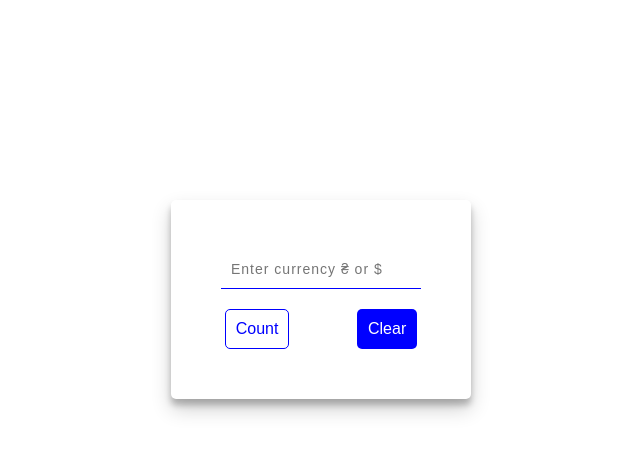
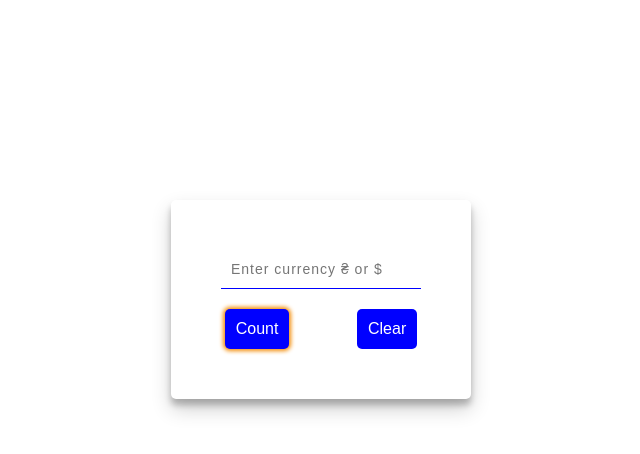
Before and after one commit to biriukov10/vue-api-privat, a Vue app: page / in a window 1280 px wide. In both pictures the pointer is over the button "Count". Shown: the top 454 px of the page, without its empty margins (319-959 px from the left). Built offline with nearby package versions, Linux system fonts and the light colour scheme; the HTML template or start-up script is replaced by a standard one.

Commit message:
refactoring project and add hover effect

```diff
--- a/src/components/Convert.vue
+++ b/src/components/Convert.vue
@@ -90,9 +90,7 @@ export default {
     }
 
     &:hover {
-      background-color: #c1c1c1;
-      color: blue;
-      border-color: blue;
+      box-shadow: 0px 0px 4px 2px rgb(40, 102, 138);
     }
   }
 }
--- a/src/components/Home.vue
+++ b/src/components/Home.vue
@@ -86,9 +86,7 @@ export default {
       }
 
       &:hover {
-        background-color: transparent;
-        color: blue;
-        border-color: blue;
+        box-shadow: 0px 0px 4px 2px #f38c06;
       }
     }
   }
--- a/src/components/Result.vue
+++ b/src/components/Result.vue
@@ -52,9 +52,7 @@ export default {
     }
 
     &:hover {
-      background-color: #c1c1c1;
-      color: blue;
-      border-color: blue;
+      box-shadow: 0px 0px 4px 2px rgb(40, 102, 138);
     }
   }
 }
```
